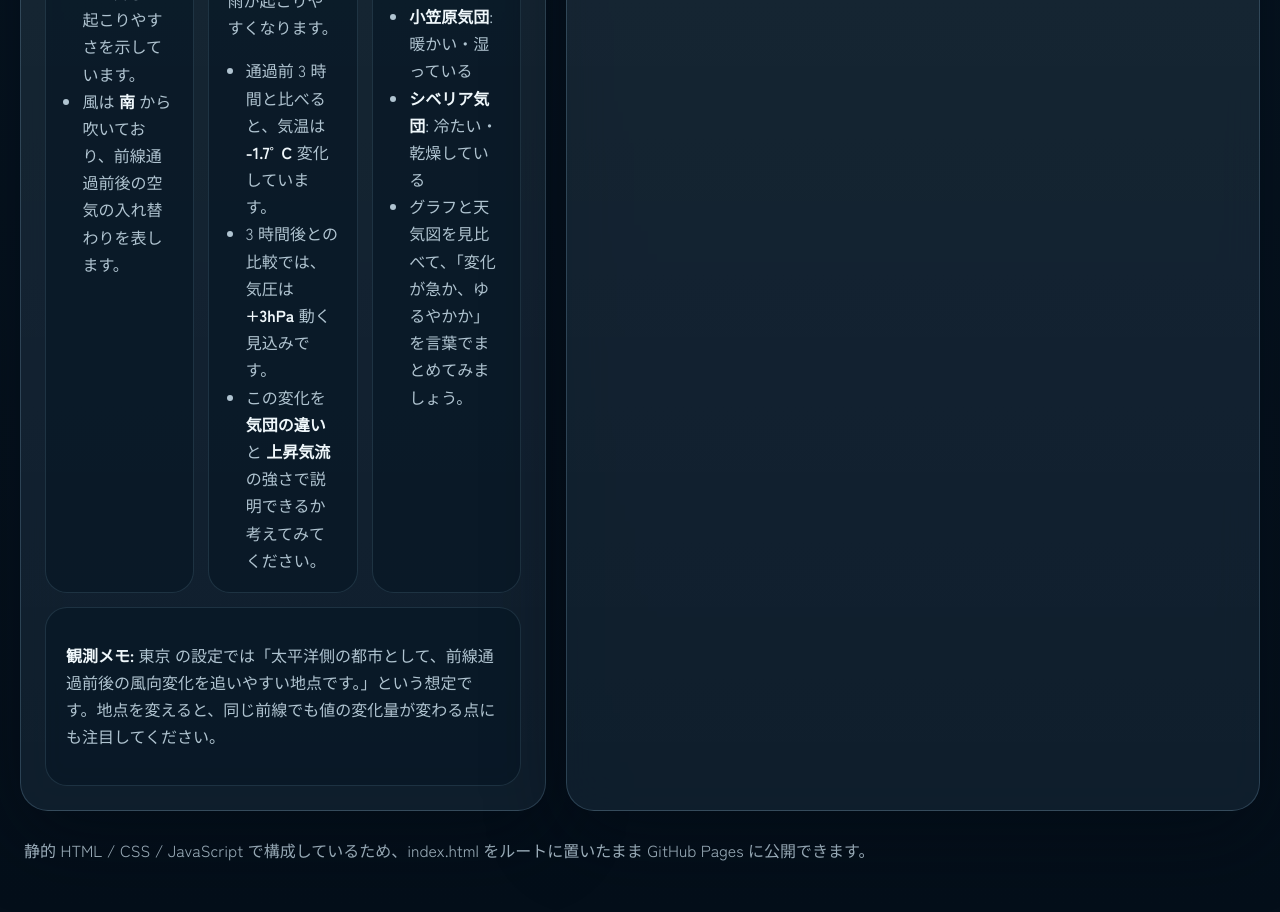
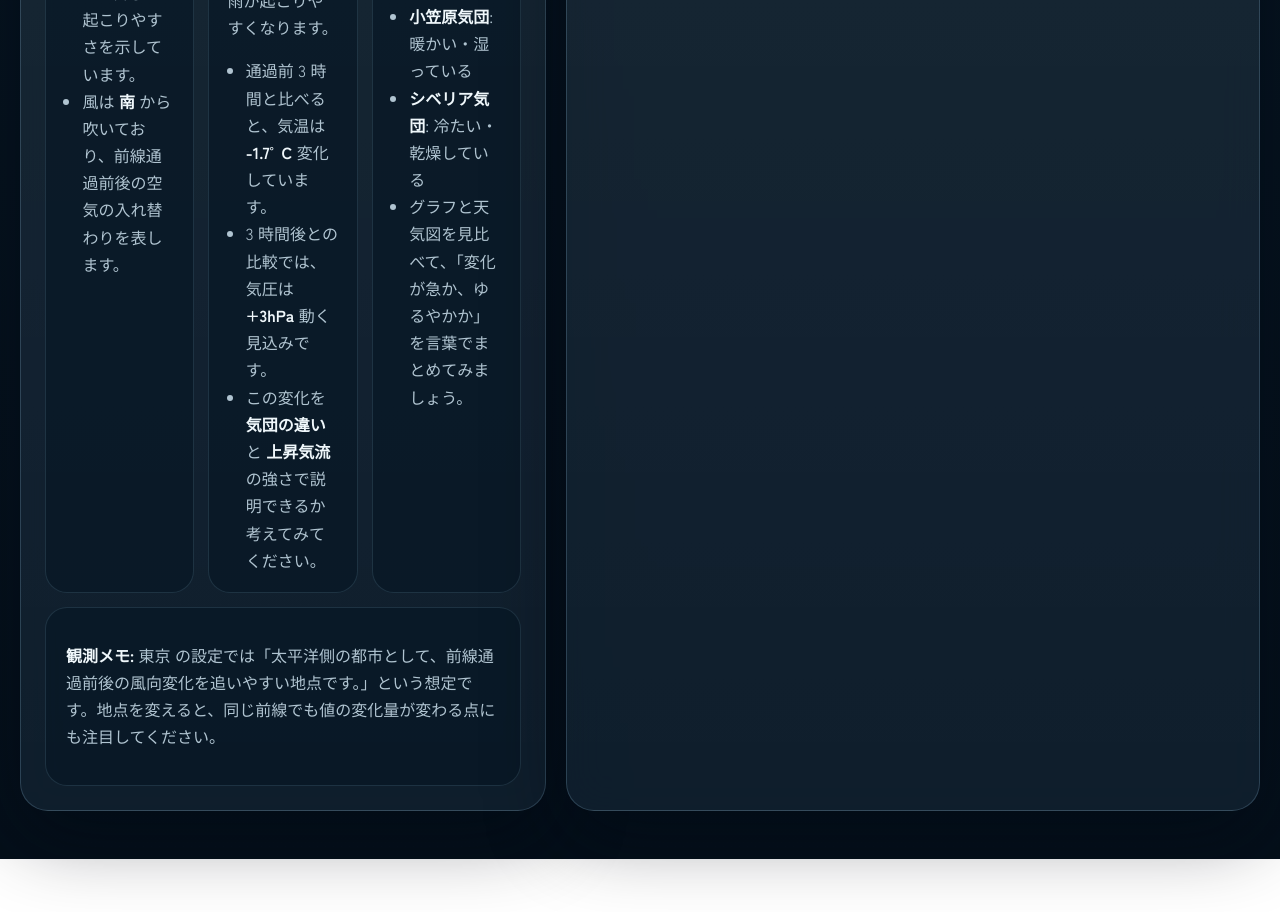
Before and after one commit to Takayuki-Minagawa/weather-front-sim, a website with bundled scripts: page index.html in a window 1280 px wide. Shown: the part 3410-4322 px from the top of the page. After the commit the page ends 4269 px from the top, so only its background shows below. Built offline with nearby package versions, Linux system fonts and the light colour scheme.

Commit message:
Remove footer deployment note

```diff
--- a/index.html
+++ b/index.html
@@ -207,11 +207,6 @@
         </section>
       </main>
 
-      <footer class="footer">
-        <p id="footerText">
-          静的 HTML / CSS / JavaScript で構成しているため、`index.html` をルートに置いたまま GitHub Pages に公開できます。
-        </p>
-      </footer>
     </div>
 
     <script type="module" src="js/app.js"></script>
--- a/js/app.js
+++ b/js/app.js
@@ -73,7 +73,6 @@ const elements = {
   notesKicker: document.querySelector("#notesKicker"),
   notesTitle: document.querySelector("#notesTitle"),
   notesNote: document.querySelector("#notesNote"),
-  footerText: document.querySelector("#footerText"),
   frontSelector: document.querySelector("#frontSelector"),
   locationSelect: document.querySelector("#locationSelect"),
   speedSelect: document.querySelector("#speedSelect"),
@@ -189,7 +188,6 @@ function renderStaticText() {
   elements.notesKicker.textContent = getText("notesKicker", state.language);
   elements.notesTitle.textContent = getText("notesTitle", state.language);
   elements.notesNote.textContent = getText("notesNote", state.language);
-  elements.footerText.textContent = getText("footerText", state.language);
 }
 
 function renderFrontSelector() {
--- a/js/i18n.js
+++ b/js/i18n.js
@@ -73,7 +73,6 @@ const UI = {
     notesKicker: "Study Guide",
     notesTitle: "このアプリで見るべき点",
     notesNote: "暗記ではなく、空気の性質の違いから説明できるようになることを目標にします。",
-    footerText: "静的 HTML / CSS / JavaScript で構成しているため、index.html をルートに置いたまま GitHub Pages に公開できます。",
     legendBefore: "前線通過前の気団",
     legendAfter: "前線通過後の気団",
     legendFront: "前線の特徴",
@@ -161,7 +160,6 @@ const UI = {
     notesKicker: "Study Guide",
     notesTitle: "What To Focus On",
     notesNote: "The goal is to explain weather changes from differences in air properties, not just memorization.",
-    footerText: "Because the app is built with static HTML, CSS, and JavaScript, it can be published directly from index.html on GitHub Pages.",
     legendBefore: "Air Mass Before Passage",
     legendAfter: "Air Mass After Passage",
     legendFront: "Front Characteristics",
--- a/styles.css
+++ b/styles.css
@@ -304,8 +304,7 @@ input {
 
 .hero-card p,
 .panel-note,
-.subheading p,
-.footer p {
+.subheading p {
   color: var(--muted);
   line-height: 1.7;
   margin: 0;
@@ -743,11 +742,6 @@ input {
   margin: 10px 0 0;
 }
 
-.footer {
-  margin-top: 18px;
-  padding: 8px 4px 0;
-}
-
 .weather-grid line,
 .weather-grid path,
 .isobar,
```
